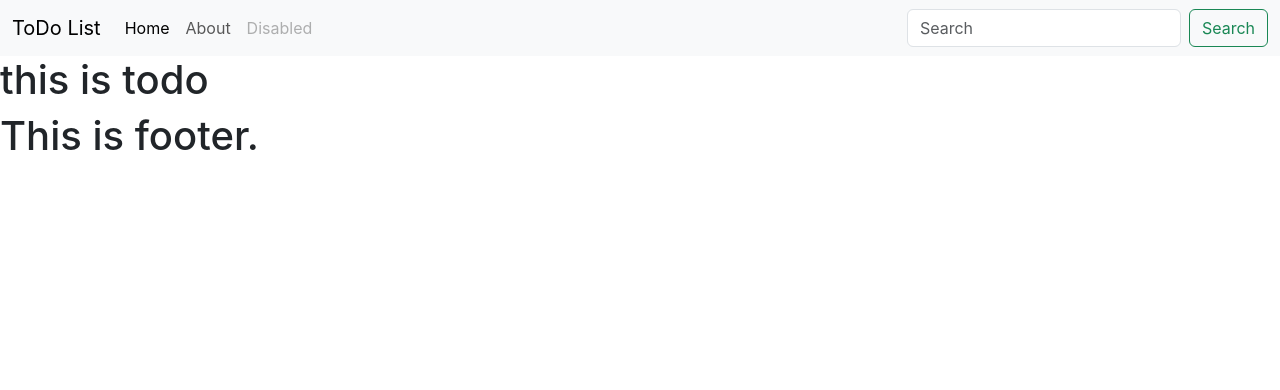
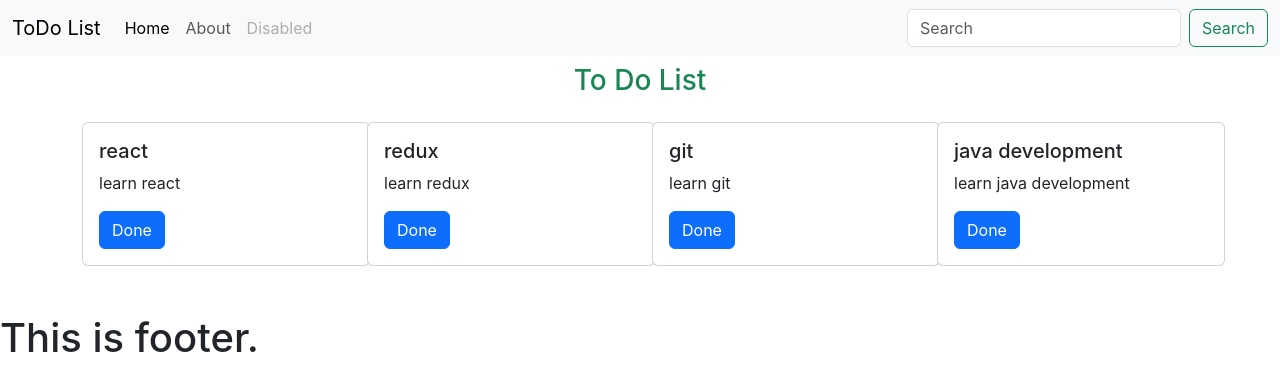
Before and after one commit to AnjaliPrasad3/ToDo-List, a React (Create React App) app: page / in a window 1280 px wide. Shown: the top 390 px of the page. Built offline with nearby package versions, Linux system fonts and the light colour scheme.

Commit message:
create todos and todoItem, map()

```diff
--- a/src/App.js
+++ b/src/App.js
@@ -4,10 +4,35 @@ import { Header } from './components/Header';
 import Todos from './components/Todos';
 
 function App() {
+  const onDone = () => {
+    console.log("task completed! :)")
+  }
+  let todos = [
+    {
+      sno: 1,
+      title: "react",
+      desc: "learn react"
+    },
+    {
+      sno: 2,
+      title: "redux",
+      desc: "learn redux"
+    },
+    {
+      sno: 3,
+      title: "git",
+      desc: "learn git"
+    },
+    {
+      sno: 4,
+      title: "java development",
+      desc: "learn java development"
+    }
+  ]
   return (
     <>
       <Header title="ToDo List" searchBar={true}/>
-      <Todos />
+      <Todos todos={todos} onDone={onDone}/>
       <Footer />
     </>
   );
--- a/src/components/TodoItem.js
+++ b/src/components/TodoItem.js
@@ -0,0 +1,15 @@
+import React from 'react'
+
+const TodoItem = ({ todo, onDone }) => {
+  return (
+    <div className="card mb-4" style={{ width: '18rem' }}>
+      <div className="card-body">
+        <h5 className="card-title">{todo.title}</h5>
+        <p className="card-text">{todo.desc}</p>
+        <a href="#" className="btn btn-primary" onClick={onDone}>Done</a>
+      </div>
+    </div>
+  )
+}
+
+export default TodoItem
--- a/src/components/Todos.js
+++ b/src/components/Todos.js
@@ -1,8 +1,18 @@
 import React from 'react'
+import TodoItem from './TodoItem'
 
-const Todos = () => {
+const Todos = (props) => {
   return (
-    <h1>this is todo</h1>
+    <div className="container  align-content-center">
+      <h3 className='text-center mb-4 mt-2 text-success'>To Do List</h3>
+      <div className="row">
+        {props.todos.map((todo) => (
+          <div key={todo.sno} className="col-sm-12 col-md-6 col-lg-3 mb-4">
+            <TodoItem todo={todo} onDone={props.onDone}/>
+          </div>
+        ))}
+      </div>
+    </div>
   )
 }
 
```
